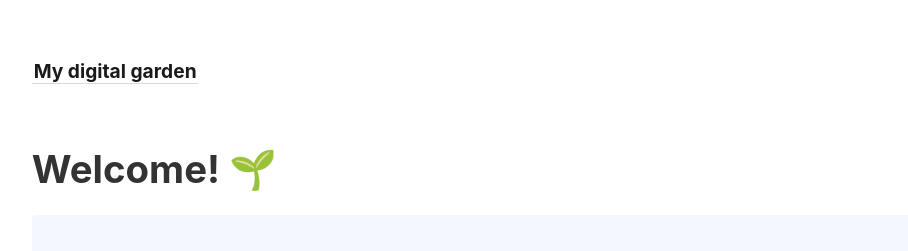
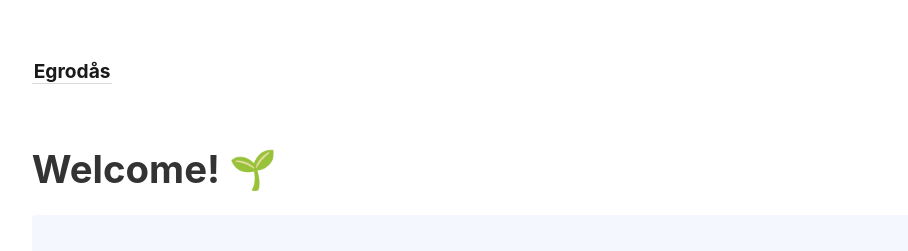
Before and after one commit to egrodaas/app, a Jekyll site: the page built from _pages/index.md, in a window 1280 px wide. Shown: the top 251 px of the page, without its empty margins (45-953 px from the left). Built offline with Jekyll 4.4.1, drawn with Linux system fonts in a browser that asks for light colours.

Commit message:
Update _config.yml

```diff
--- a/_config.yml
+++ b/_config.yml
@@ -1,4 +1,4 @@
-title:               My digital garden
+title:               Egrodås
 include:             ['_pages']
 exclude:             ['_includes/notes_graph.json']
 # You may need to change the base URL depending on your deploy configuration.
```
